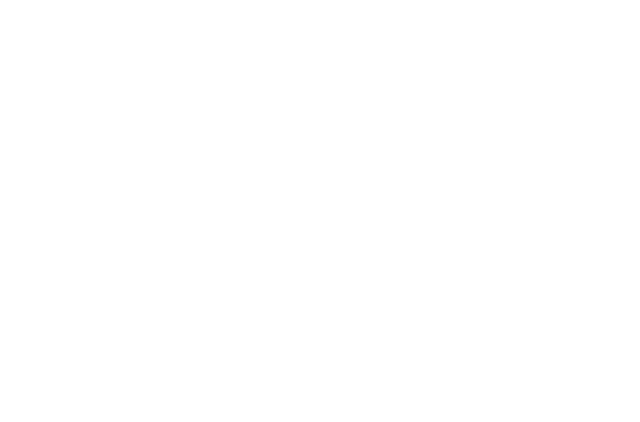
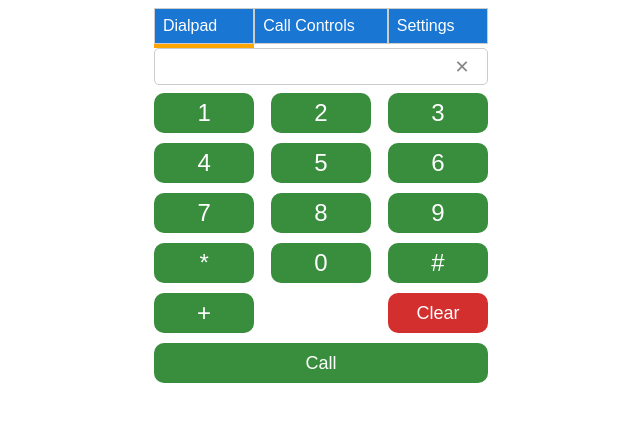
Before and after one commit to masroorhussainv/zoho_extension_twilio, a website: page app/widget.html in a window 1280 px wide. Shown: the whole page, without its empty margins (319-959 px from the left). Drawn offline with nearby package versions, Linux system fonts and the light colour scheme.

Commit message:
Designed dialpad

```diff
--- a/app/css/dialpad.css
+++ b/app/css/dialpad.css
@@ -1,108 +1,102 @@
-@import 'variables.css';
+@import './variables.css';
 
-body {
-  font-family: Arial, sans-serif;
-  background-color: #f0f0f0;
+.dialpad {
   display: flex;
-  justify-content: center;
-  align-items: center;
-  height: 100vh;
-  margin: 0;
+  flex-direction: column;
+  /* grid-template-columns: repeat(3, 1fr); */
+  gap: 10px;
+  width: 100%;
+  /* padding: 20px; */
+  /* background-color: #fff; */
+  /* border-radius: 10px; */
+  /* box-shadow: 0 0 10px rgba(0, 0, 0, 0.1); */
 }
 
-.dialpad-topbar {
+.dialpad .row {
+  width: 100%;
   display: flex;
-  justify-content: flex-end;
+  justify-content: space-between;
 }
 
-.dial-pad {
-  background-color: #fff;
-  border-radius: 10px;
-  box-shadow: 0px 0px 10px rgba(0, 0, 0, 0.2);
-  padding: 20px;
-  max-width: 400px;
-  width: 90%;
+.input-container {
+  width: 100%;
+  max-width: 100%;
+  position: relative;
+  display: inline-block;
+  margin-bottom: 0.5em;
 }
 
-.dial-pad {
-  transition: all 0.3s ease;
-  position: fixed;
-  bottom: 20px;
-  right: 20px;
-  background-color: #fff;
-  border-radius: 10px;
-  box-shadow: 0px 0px 10px rgba(0, 0, 0, 0.2);
-  padding: 20px;
-  max-width: 400px;
-  width: 90%;
-}
-
-.collapsed {
-  height: 60px;
-}
-
-.collapsed .toggle-btn {
-  transform: rotate(180deg);
-  bottom: 0;
-}
-
-.display {
-  text-align: center;
-  margin-bottom: 10px;
-}
-
-input {
+.styled-input {
   width: 100%;
+  max-width: 100%;
   padding: 10px;
-  font-size: 20px;
   border: 1px solid #ccc;
   border-radius: 5px;
 }
 
-.buttons {
-  display: grid;
-  grid-template-columns: repeat(3, 1fr);
-  gap: 3px;
+.delete-button {
+  max-width: 10%;
+  width: 10%;
+  position: absolute;
+  right: 0px;
+  top: 50%;
+  transform: translateY(-50%);
+  cursor: pointer;
+  color: #888;
+  font-size: 18px;
 }
 
-.number-btn, .call-btn {
-  padding: 10px;
-  font-size: 15px;
-  background-color: var(--primary);
+
+/* Previous CSS code remains the same */
+
+.number {
+  /* width: 40px; */
+  width: 30%;
+  height: 40px;
+  border: none;
+  border-radius: 10px; /* Adjusted from 50% to 10px for square style */
+  background-color: var(--dark-primary);
   color: var(--text);
-  border: none;
-  border-radius: 5px;
+  font-size: 24px;
+  display: flex;
+  justify-content: center;
+  align-items: center;
   cursor: pointer;
+  transition: background-color 0.3s ease;
 }
 
-.clear-btn {
-  padding: 15px;
+.action {
+  /* width: 40px; */
+  width: 30%;
+  height: 40px;
+  border: none;
+  border-radius: 10px; /* Adjusted from 50% to 10px for square style */
   font-size: 18px;
-  background-color: var(--accent-one);
   color: var(--text);
-  border: none;
-  border-radius: 5px;
+  display: flex;
+  justify-content: center;
+  align-items: center;
   cursor: pointer;
+  transition: var(--primary) 0.3s ease;
 }
 
-.clear-btn, .call-btn {
-  grid-column: span 2;
+.number:hover, .call:hover {
+  background-color: var(--primary);
 }
 
-.number-btn:hover, .call-btn:hover {
+.call {
+  width: 100% !important;
   background-color: var(--dark-primary);
 }
 
-.clear-btn:hover {
+.clear {
   background-color: var(--accent-two);
 }
 
-@media (max-width: 480px) {
-  .buttons {
-    grid-template-columns: repeat(2, 1fr);
-  }
+.clear:hover {
+  background-color: var(--accent-one);
+}
 
-  .clear-btn, .call-btn {
-    grid-column: span 1;
-  }
+.end-call {
+  background-color: #4d94ff;
 }
--- a/app/css/widget.css
+++ b/app/css/widget.css
@@ -11,32 +11,71 @@ p {
   align-items: center;
 }
 
-/* h1 {
-  text-align: center;
+* {
+  box-sizing: border-box;
 }
 
-h2 {
-  margin-top: 0;
-  border-bottom: 1px solid black;
+.widget-wrapper {
+  padding: 0.5em;
+  min-width: 350px;
+  max-width: 100%;
 }
 
-button {
-  margin-bottom: 10px;
+.selectable-tabs {
+  list-style: none;
+  margin: 0;
+  display: flex;
+  justify-content: flex-start;
+  padding: 0;
+  background-color: var(--text) !important;
 }
 
-label {
-  text-align: left;
-  font-size: 1.25em;
-  color: #777776;
-  display: block;
+#tabs .selectable-tabs .selectable-tab {
+  padding: 0.5em;
+  width: 100%;
+  display: inline-block;
+  flex: 1; /* Equal distribution of space among items */
+  flex-basis: 0;
+  text-decoration: none;
+  background-color: #1976D2;
+  color: var(--text) !important;
+  border: 1px solid #ccc;
+  display: inline-block;
 }
 
-header {
-  text-align: center;
+.selectable-tab:hover {
+  background-color: #2196F3 !important;
+}
+
+.ui-tabs-active {
+  background-color: var(--dark-primary);
+  border-bottom: 4px solid orange;
+}
+
+.dialpad-tab {
+  width: 30% !important;
+}
+
+.call-controls-tab {
+  width: 40% !important;
+}
+
+.settings-tab {
+  width: 30% !important;
+}
+
+.left-bordered {
+  border-left: 1px solid var(--divider);
+}
+
+/* #tabs * {
+  outline: 1px solid red;
 } */
 
-* {
-  box-sizing: border-box;
+.tab {
+  min-width: 300px;
+  max-width: 100%;
+  flex: 1;
 }
 
 main {
@@ -65,26 +104,6 @@ main {
   /* width: 300px; */
   /* height: 60px; */
   margin-bottom: 10px;
-}
-
-/* Center Column */
-/* input {
-  font-family: Helvetica-LightOblique, Helvetica, sans-serif;
-  font-style: oblique;
-  font-size: 1em;
-  width: 100%;
-  height: 2.5em;
-  padding: 0;
-  display: block;
-  margin: 10px 0;
-}
-*/
-
-.telephony-wrapper {
-  display: flex;
-  flex-direction: column;
-  align-items: center;
-  justify-content: center;
 }
 
 div#volume-indicators {
--- a/app/js/dialpad.js
+++ b/app/js/dialpad.js
@@ -1,12 +1,15 @@
-function appendToInput(value) {
-  document.getElementById('output').value += value;
+function appendNumber(number) {
+  var phoneNumberInput = document.getElementById("phone-number");
+  phoneNumberInput.value += number;
 }
 
-function clearInput() {
-  document.getElementById('output').value = '';
+function clearNumber() {
+  var phoneNumberInput = document.getElementById("phone-number");
+  phoneNumberInput.value = "";
 }
 
-function toggleDialPad() {
-  var dialPad = document.getElementById('dial-pad');
-  dialPad.classList.toggle('collapsed');
+function deleteLastDigit() {
+  console.log('deleting last digit');
+  var phoneNumberInput = document.getElementById("phone-number");
+  phoneNumberInput.value = phoneNumberInput.value.slice(0, -1);
 }
--- a/app/js/twilio_functions.js
+++ b/app/js/twilio_functions.js
@@ -32,7 +32,11 @@ const TwilioNamespace = {
 
     callButton.onclick = (e) => {
       e.preventDefault();
-      makeOutgoingCall();
+      const phoneNumber = phoneNumberInput.value
+      if(!['', null, undefined].includes(phoneNumber)) {
+        console.log('making call to: ', phoneNumber);
+        // makeOutgoingCall();
+      }
     };
     getAudioDevicesButton.onclick = getAudioDevices;
     speakerDevices.addEventListener("change", updateOutputDevice);
--- a/app/widget.html
+++ b/app/widget.html
@@ -1,10 +1,24 @@
 <html>
 <head>
   <script src="/js/ZohoEmbededAppSDK.min.js"></script>
-  <script src="/js/jquery-min.js"></script>
+  <!-- <script src="/js/jquery-min.js"></script> -->
   <script src="./js/main.js"></script>
   <script src="./js/dialpad.js"></script>
   <script src="./js/collapsible.js"></script>
+
+  <!-- jquery-ui -->
+  <!-- <meta charset="utf-8">
+  <meta name="viewport" content="width=device-width, initial-scale=1"> -->
+  <title>jQuery UI Tabs - Default functionality</title>
+  <!-- <link rel="stylesheet" href="/resources/demos/style.css"> -->
+  <script src="https://code.jquery.com/jquery-3.6.0.js"></script>
+  <script src="https://code.jquery.com/ui/1.13.2/jquery-ui.js"></script>
+
+  <script>
+    $( function() {
+    $( "#tabs" ).tabs();
+  } );
+  </script>
 
   <meta charset="UTF-8">
   <meta name="viewport" content="width=device-width, initial-scale=1.0">
@@ -14,44 +28,66 @@
 
   <title>Twilio Voice JavaScript SDK Quickstart</title>
   <link rel="stylesheet" href="./css/widget.css" />
+  <link rel="stylesheet" href="./css/dialpad.css" />
 </head>
 <body>
   <!-- dialpad html code here-->
+  <div id="tabs" class="widget-wrapper">
+    <ul class="selectable-tabs">
+      <li class="dialpad-tab"><a class="selectable-tab" href="#tabs-1">Dialpad</a></li>
+      <li class="call-controls-tab"><a class="selectable-tab" href="#tabs-2">Call Controls</a></li>
+      <li class="settings-tab"><a class="selectable-tab" href="#tabs-3">Settings</a></li>
+    </ul>
 
-  <!--  twilio quickstart -->
-  <div class="telephony-wrapper">
-    <!-- <div class="upper">
-      <div id="twilio-target-phone-number" class="hide"></div>
-      <button id="startup-button">Start up the Device</button>
-    </div> -->
-    <main id="controls">
-
-      <section class="flex-item" id="info-section">
-
-        <!-- <h2>Your Device Info</h2> -->
-        <!-- <div id="client-name"></div> -->
-        <div id="output-selection" class="hide">
-          <label>Ringtone Devices</label>
-          <select id="ringtone-devices" multiplex></select>
-          <label>Speaker Devices</label>
-          <select id="speaker-devices" multiplex></select>
-          <button id="get-devices">Seeing "Unknown" devices?</button>
+    <div id="tabs-1" class="tab">
+      <div class="input-container">
+        <input type="text" id="phone-number" class="styled-input" placeholder="" readonly>
+        <span id="deleteButton" class="delete-button" onclick="deleteLastDigit()">&#x2715;</span>
       </div>
 
-      </section>
+      <div class="dialpad">
+        <div class="row">
+          <button class="number" onclick="appendNumber('1')">1</button>
+          <button class="number" onclick="appendNumber('2')">2</button>
+          <button class="number" onclick="appendNumber('3')">3</button>
+        </div>
+        <div class="row">
+          <button class="number" onclick="appendNumber('4')">4</button>
+          <button class="number" onclick="appendNumber('5')">5</button>
+          <button class="number" onclick="appendNumber('6')">6</button>
+        </div>
+        <div class="row">
+          <button class="number" onclick="appendNumber('7')">7</button>
+          <button class="number" onclick="appendNumber('8')">8</button>
+          <button class="number" onclick="appendNumber('9')">9</button>
+        </div>
+        <div class="row">
+          <button class="number" onclick="appendNumber('*')">*</button>
+          <button class="number" onclick="appendNumber('0')">0</button>
+          <button class="number" onclick="appendNumber('#')">#</button>
+        </div>
+        <div class="row">
+          <button class="number" onclick="appendNumber('+')">+</button>
+          <button class="action clear" onclick="clearNumber()">Clear</button>
+        </div>
+        <div class="row">
+          <button id="button-call" class="action call">Call</button>
+          <button id="button-hangup-outgoing" class="action hang-up hide">Call</button>
+        </div>
+      </div>
+    </div>
 
-      <section class="flex-item" id="instructions-section">
+    <div id="tabs-2" class="tab">
+      <!-- <h2>Make a Call</h2> -->
+      <div id="call-controls">
+        <!-- <form> -->
+          <!-- <label for="phone-number"
+          >Enter a phone number</label> -->
+          <!-- <input id="phone-number" type="text" placeholder="+15552221234"/> -->
 
-        <!-- <h2>Make a Call</h2> -->
-        <div id="call-controls" class="hide">
-          <form>
-            <label for="phone-number"
-            >Enter a phone number</label
-            >
-            <input id="phone-number" type="text" placeholder="+15552221234" />
-            <button id="button-call" type="submit">Call</button>
-            <button id="button-hangup-outgoing" class="hide">Hang Up</button>
-          </form>
+          <!-- <button id="button-call" type="submit">Call</button> -->
+          <!-- <button id="button-hangup-outgoing" class="hide">Hang Up</button> -->
+        <!-- </form> -->
 
         <div id="incoming-call" class="hide">
           <!-- <h2>Incoming Call Controls</h2> -->
@@ -62,26 +98,31 @@
           <button id="button-reject-incoming">Reject</button>
         </div>
         <button id="button-hangup-incoming" class="hide">Hangup</button>
-          <div id="volume-indicators" class="hide">
+        <!-- <div id="volume-indicators" class="hide">
           <label>Mic Volume</label>
           <div id="input-volume"></div>
           <br /><br />
           <label>Speaker Volume</label>
           <div id="output-volume"></div>
+        </div> -->
       </div>
     </div>
 
-      </section>
-
-      <!-- <section class="flex-item" id="logs-section">
-        <h2>Event Log</h2>
-        <div class="hide" id="log"></div>
-      </section> -->
-
-    </main>
+    <div id="tabs-3" class="tab">
+      <!-- <h2>Your Device Info</h2> -->
+      <!-- <div id="client-name"></div> -->
+      <div id="output-selection" class="hidex">
+        <label>Ringtone Devices</label>
+        <select id="ringtone-devices" multiplex></select>
+        <label>Speaker Devices</label>
+        <select id="speaker-devices" multiplex></select>
+        <button id="get-devices">Seeing "Unknown" devices?</button>
+      </div>
+    </div>
+  </div>
   </div>
 
-  <script src="//ajax.googleapis.com/ajax/libs/jquery/3.4.1/jquery.min.js"></script>
+  <!-- <script src="//ajax.googleapis.com/ajax/libs/jquery/3.4.1/jquery.min.js"></script> -->
   <script src="./js/twilio_functions.js"></script>
   <script type="text/javascript" src="/js/twilio.min.js"></script>
   <script src="./js/main.js"></script>
```
Lines whose indentation alone changed are shown as unchanged.
